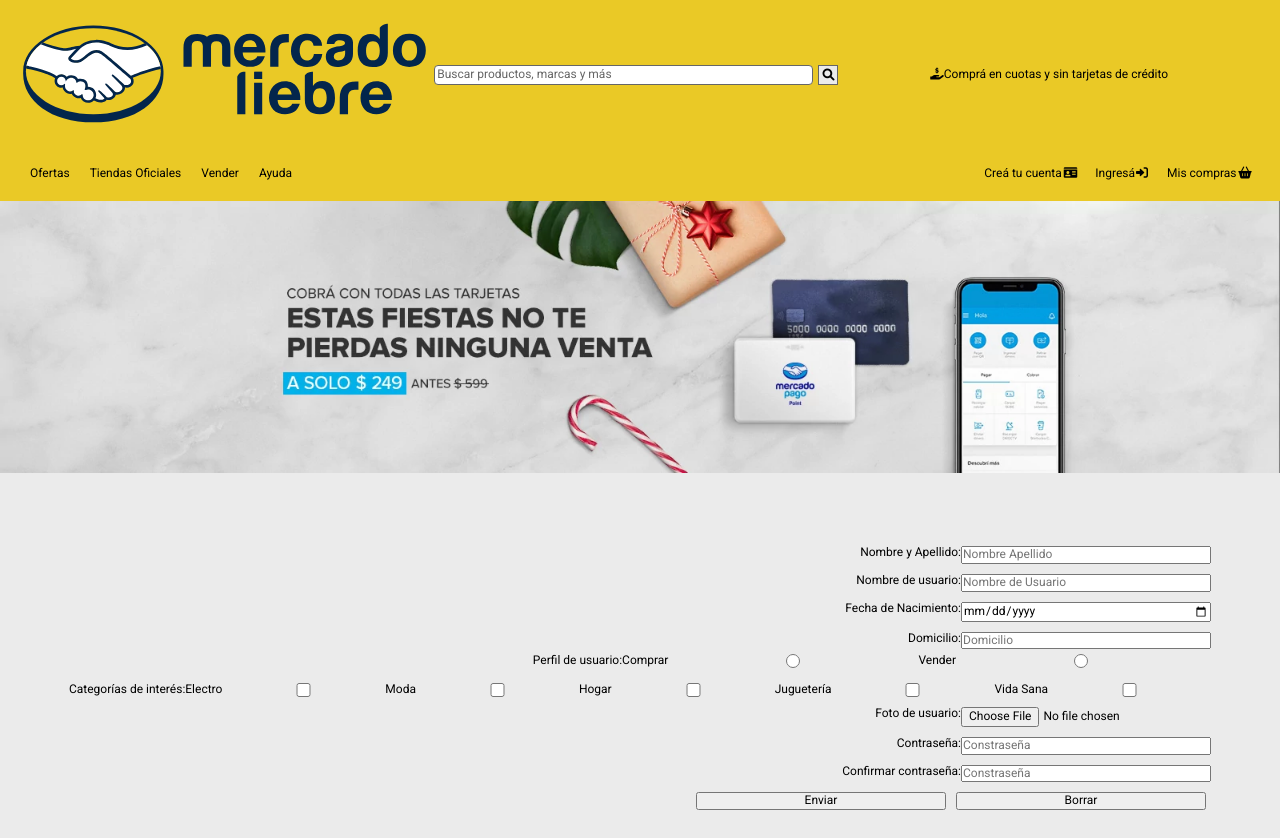
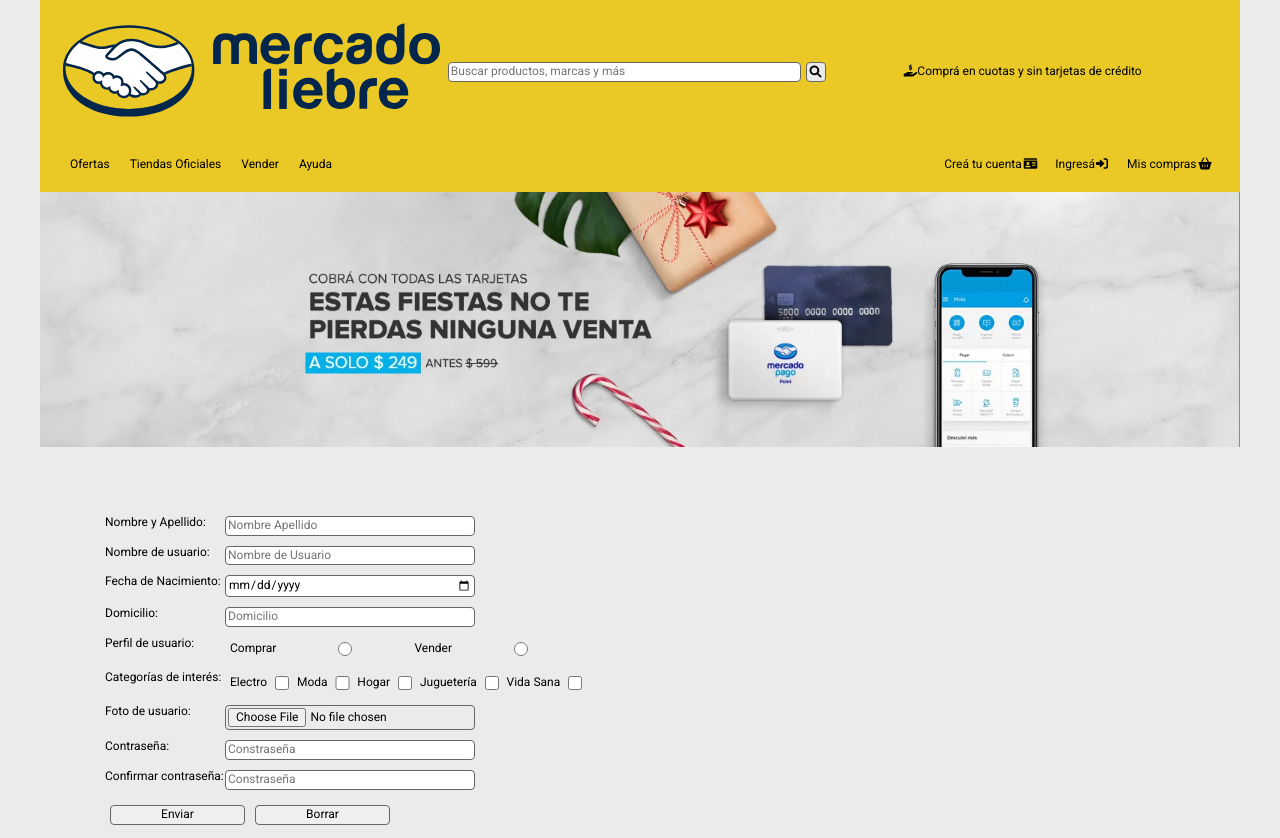
Before and after one commit to vicceledon/mercadoLiebreVC, a website: page views/register.html in a window 1280 px wide. Shown: the top 838 px of the page. Drawn offline with Linux system fonts and the light colour scheme; files whose address does not match are found by name.

Commit message:
mejoras de funcionalidad

```diff
--- a/public/css/styles.css
+++ b/public/css/styles.css
@@ -55,12 +55,14 @@
   white-space: nowrap;
   overflow: hidden;
   text-overflow: clip;
+  width: 100%;
 }
 .buscar {
-  border-style: solid;
+  /*border-style: solid;
   border-width: 1px;
   border-color: var(--gris-oscuro);
-  background-color: var(--gris-claro);
+  background-color: var(--gris-claro);*/
+  background-color: white;
   width: 20px;
   height: 20px;
   padding: 3px;
@@ -69,6 +71,7 @@
   position: absolute;
   top: 3px;
   right: 1px;
+  border: none;
 }
 .comprar {
   margin: 20px auto;
@@ -142,14 +145,16 @@
   font-family: "Roboto", sans-serif;
   font-size: 18px;
   width: 30%;
-  text-align: left;
+  text-align: left; /*para evitar superposicion de texto*/
+  min-width: 80px; /*para evitar superposicion de texto*/
 }
 .descuentos {
   font-family: "Roboto", sans-serif;
   font-size: 16px;
   color: var(--verde);
-  width: 70%;
-  text-align: right;
+  max-width: 70%; /*para evitar superposicion de texto*/
+  text-align: left; /*para evitar superposicion de texto*/
+  min-width: 75px; /*para evitar superposicion de texto*/
 }
 .descripcion {
   font-family: "Roboto", sans-serif;
@@ -214,7 +219,7 @@
 }
 .formulario-usuario div {
   display: flex;
-  justify-content: flex-end;
+  justify-content: normal;
   flex-direction: column;
   flex-wrap: wrap;
   width: 100%;
@@ -223,10 +228,21 @@
 .formulario-usuario div input {
   flex-grow: 1;
   max-width: 250px;
+  padding: 2px;
+  border: 1px solid var(--gris-oscuro);
+  border-radius: 4px;
 }
+.etiquetas {
+  min-width: 120px;
+}
+.todos-botones {
+  min-width: 200px;
+  max-width: 300px;
+}
+
 .botones {
-  width: 50px;
-  margin: 0px 5px;
+  width: 100px;
+  margin: 5px;
   transition: background-color 0.5s;
 }
 .botones:hover {
@@ -260,6 +276,9 @@
   .buscar {
     position: unset;
     margin: auto;
+    border: 1px var(--gris-oscuro) solid;
+    background-color: var(--gris-claro);
+    border-radius: 4px;
   }
   .menu {
     display: flex;
@@ -291,6 +310,11 @@
   .formulario-usuario div {
     flex-direction: row;
   }
+
+  .formulario-usuario div div {
+    max-width: 370px;
+  }
+
   .descripcion {
     display: block;
   }
@@ -324,4 +348,8 @@
   .derechos {
     text-align: justify;
   }
+  body {
+    max-width: 1200px;
+    margin: auto;
+  }
 }
--- a/views/register.html
+++ b/views/register.html
@@ -25,10 +25,18 @@
             alt="logo de mercado liebre"
           />
         </div>
-        <div class="formulario" action="#" method="GET">
-          <div class="barra">Buscar productos, marcas y más</div>
-          <div class="buscar"><i class="fa-solid fa-magnifying-glass"></i></div>
-        </div>
+        <form action="#" method="GET" class="formulario">
+          <input
+            type="text"
+            id="busqueda"
+            name="busqueda"
+            placeholder="Buscar productos, marcas y más"
+            class="barra"
+          /><!--Buscar productos, marcas y más</div>-->
+          <button type="submit" class="buscar">
+            <i class="fa-solid fa-magnifying-glass"></i>
+          </button>
+        </form>
         <div class="comprar">
           <i class="fa-solid fa-hand-holding-dollar"></i>Comprá en cuotas y sin
           tarjetas de crédito
@@ -67,7 +75,7 @@
       <!--Formulario de registro-->
       <form action="/crear-registro" method="POST" class="formulario-usuario">
         <div>
-          <label for="nombre">Nombre y Apellido: </label>
+          <label class="etiquetas" for="nombre">Nombre y Apellido: </label>
           <input
             type="text"
             id="nombre"
@@ -79,7 +87,7 @@
           />
         </div>
         <div>
-          <label for="usuario">Nombre de usuario: </label>
+          <label class="etiquetas" for="usuario">Nombre de usuario: </label>
           <input
             type="text"
             id="usuario"
@@ -91,7 +99,7 @@
           />
         </div>
         <div>
-          <label for="fecha">Fecha de Nacimiento: </label>
+          <label class="etiquetas" for="fecha">Fecha de Nacimiento: </label>
           <input
             type="date"
             id="fecha"
@@ -101,7 +109,7 @@
           />
         </div>
         <div>
-          <label for="domicilio">Domicilio: </label>
+          <label class="etiquetas" for="domicilio">Domicilio: </label>
           <input
             type="text"
             id="domicilio"
@@ -110,8 +118,10 @@
             pattern="[a-Z]{5,50}"
             title="Este campo debe contener caracteres alafanuméricos."
           />
+        </div>
         <div>
-            <label for="perfil">Perfil de usuario: </label>
+          <label class="etiquetas" for="perfil">Perfil de usuario: </label>
+          <div>
             <label for="perfil">Comprar</label>
             <input type="radio" id="perfil" name="perfil" value="Comprar" />
             <label for="perfil">Vender</label>
@@ -119,7 +129,10 @@
           </div>
         </div>
         <div>
-          <label for="categoria">Categorías de interés: </label>
+          <label class="etiquetas" for="categoria"
+            >Categorías de interés:
+          </label>
+          <div>
             <label for="categoria">Electro</label>
             <input
               type="checkbox"
@@ -128,7 +141,12 @@
               value="Electro"
             />
             <label for="categoria">Moda</label>
-          <input type="checkbox" id="categoria" name="categoria" value="Moda" />
+            <input
+              type="checkbox"
+              id="categoria"
+              name="categoria"
+              value="Moda"
+            />
             <label for="categoria">Hogar</label>
             <input
               type="checkbox"
@@ -151,12 +169,13 @@
               value="Vida Sana"
             />
           </div>
+        </div>
         <div>
-          <label for="foto">Foto de usuario: </label>
+          <label class="etiquetas" for="foto">Foto de usuario: </label>
           <input type="file" id="foto" name="foto" />
         </div>
         <div>
-          <label for="contrasena">Contraseña: </label>
+          <label class="etiquetas" for="contrasena">Contraseña: </label>
           <input
             type="password"
             id="contrasena"
@@ -168,7 +187,9 @@
           />
         </div>
         <div>
-          <label for="confirmar">Confirmar contraseña: </label>
+          <label class="etiquetas" for="confirmar"
+            >Confirmar contraseña:
+          </label>
           <input
             type="password"
             id="confirmar"
@@ -179,7 +200,7 @@
             required
           />
         </div>
-        <div>
+        <div class="todos-botones">
           <input type="submit" value="Enviar" class="botones" />
           <input type="reset" value="Borrar" class="botones" />
         </div>
```
Also changed, not shown: views/home.html (+12 -4 lines), views/login.html (+15 -7 lines). Lines whose indentation alone changed are shown as unchanged.
